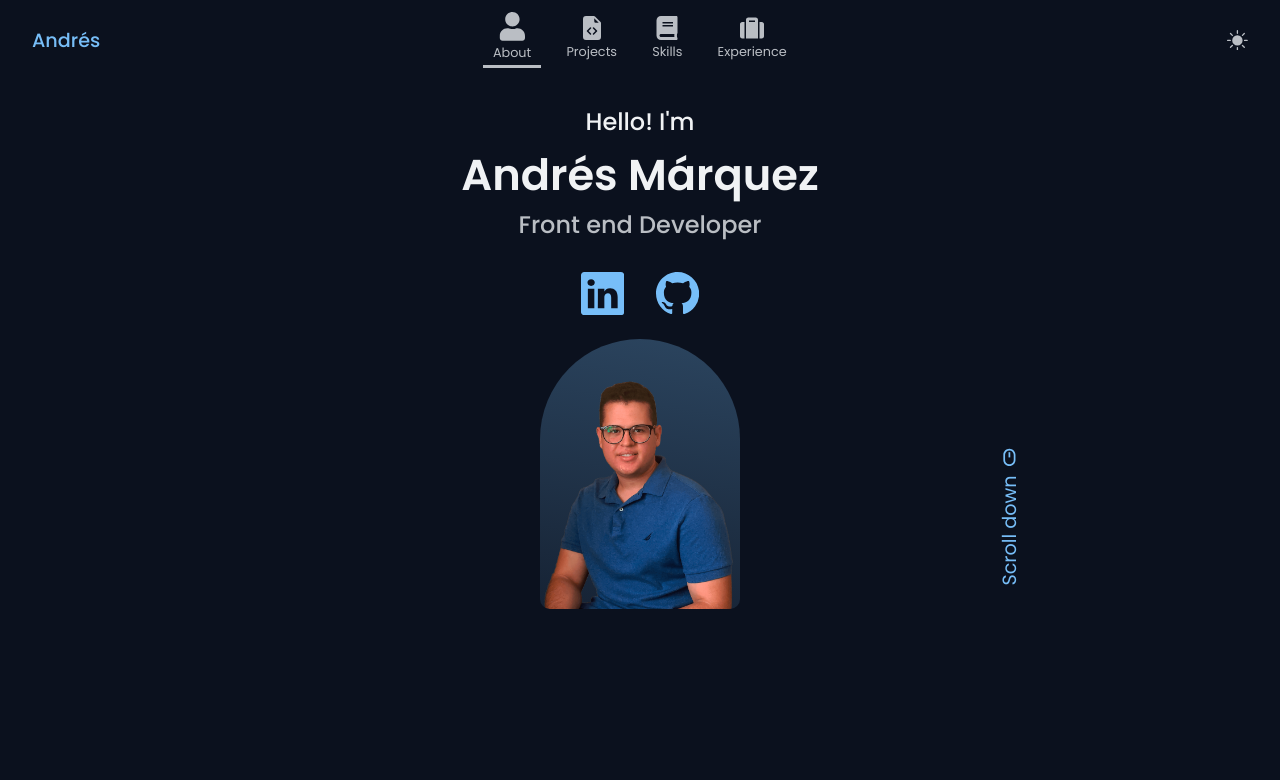
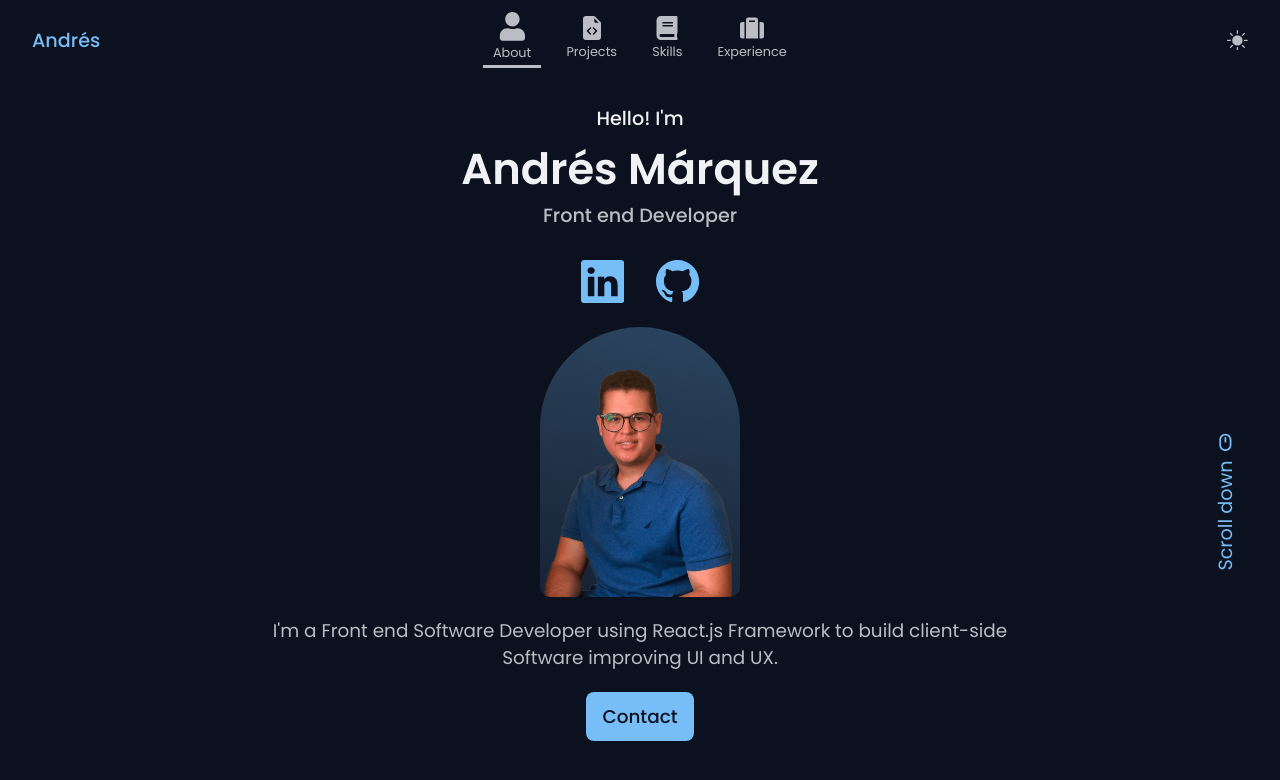
Before and after one commit to andres-webdev/personal-portfolio, a React (Create React App) app: page / in a window 1280 px wide. Shown: the top 780 px of the page. Built offline with nearby package versions, Linux system fonts and the light colour scheme; the HTML template or start-up script is replaced by a standard one.

Commit message:
Fixed some details

```diff
--- a/src/components/SectionHome.js
+++ b/src/components/SectionHome.js
@@ -38,11 +38,19 @@ function SectionHome(){
                         <img src={profil} alt="Foto-Profil" className="home-img" />
                 </div>
 
-                <a href="#about" className="home-scroll" data-aos='fade-right'>
+                <div className="home-resume">
+                    <p className="home-description" data-aos='fade-left' data-aos-delay='450'>
+                            I'm a Front end Software Developer using React.js Framework to build client-side Software improving UI and UX.
+                    </p>
+
+                    <a href="#contact" className="button" data-aos='fade-in' data-aos-delay='800'>Contact</a>
+                </div>
+            </div>
+
+            <a href="#projects" className="home-scroll" data-aos='fade-right'>
                     <BiMouse className="home-scroll-icon" />
                     <span className="home-scroll-name">Scroll down</span>
-                </a>
-            </div>
+            </a>
         </section>
     );
 }
--- a/src/stylesheets/sectionHome.css
+++ b/src/stylesheets/sectionHome.css
@@ -12,7 +12,7 @@
 
 .home-greeting,
 .home-education{
-    font-size: var(--small-font-size);
+    font-size: var(--smaller-font-size);
     font-weight: var(--font-medium);
 }
 
@@ -42,7 +42,6 @@
     padding: .25rem;
     display: flex;
     font-size: 2.7rem;
-    transition: .3s;
 }
 
 .home-social-link:hover{
@@ -74,8 +73,8 @@
 
 .home-scroll{
     color: var(--first-color);
-    right: -1.5rem;
-    bottom: 4rem;
+    right: 0;
+    top: 27rem;
     display: grid;
     row-gap: 2.25rem;
     justify-items: center;
@@ -90,3 +89,18 @@
     font-size: var(--smaller-font-size);
     transform: rotate(-90deg);
 }
+
+.home-resume{
+    text-align: center;
+}
+
+.home-description{
+    margin-bottom: 2rem;
+}
+
+
+@media screen and (max-width: 500px){
+    .home-container{
+        padding-top: 1rem;
+    }
+}
```
